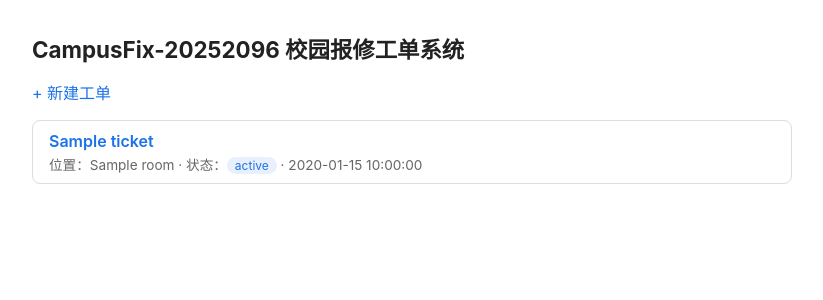
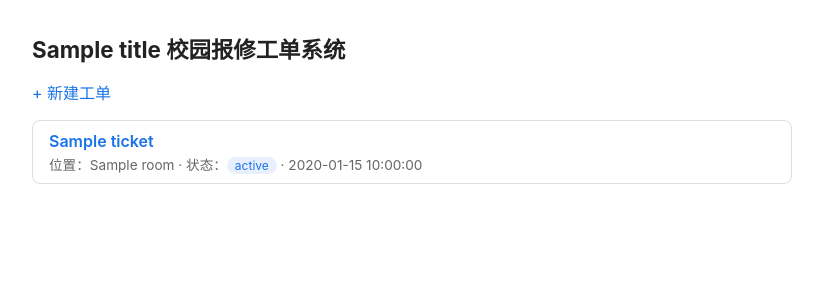
Before and after one commit to cg67bw59dj-sudo/campusfix-starter, a Flask app: template templates/index.html in a window 1280 px wide. Shown: the top 300 px of the page, without its empty margins (228-1051 px from the left). Run offline with Flask 3, Linux system fonts and the light colour scheme; the template is opened without the code that fills it: most values are stand-ins (such as "Sample title", 1, 10 or a date in 2020).

Commit message:
refactor: 首页标题抽为 app.py 中的 APP_TITLE 并由模板渲染

```diff
--- a/app.py
+++ b/app.py
@@ -13,6 +13,9 @@ DATABASE = Path(os.environ.get("DATABASE_PATH", INSTANCE_DIR / "campusfix.db"))
 
 app = Flask(__name__)
 app.config["SECRET_KEY"] = os.environ.get("SECRET_KEY", "dev-only-secret")
+
+# 首页标题（期末考查：标题带上本人学号）
+APP_TITLE = "CampusFix-20252096"
 
 # 基本日志配置：输出到 stdout，格式含时间与级别
 logging.basicConfig(
@@ -55,7 +58,7 @@ def index():
     tickets = db.execute(
         "SELECT id, title, room, status, created_at FROM tickets ORDER BY created_at DESC"
     ).fetchall()
-    return render_template("index.html", tickets=tickets)
+    return render_template("index.html", tickets=tickets, title=APP_TITLE)
 
 
 @app.route("/tickets/<int:ticket_id>")
--- a/templates/index.html
+++ b/templates/index.html
@@ -2,7 +2,7 @@
 <html lang="zh-CN">
 <head>
   <meta charset="utf-8">
-  <title>CampusFix-20252096 校园报修工单系统</title>
+  <title>{{ title }} 校园报修工单系统</title>
   <style>
     body { font-family: -apple-system, "PingFang SC", "Microsoft YaHei", sans-serif; max-width: 760px; margin: 2rem auto; padding: 0 1rem; color: #222; }
     h1 { font-size: 1.4rem; }
@@ -14,7 +14,7 @@
   </style>
 </head>
 <body>
-<h1>CampusFix-20252096 校园报修工单系统</h1>
+<h1>{{ title }} 校园报修工单系统</h1>
   <p><a href="{{ url_for('create_ticket') }}">+ 新建工单</a></p>
   {% if tickets %}
     {% for t in tickets %}
```
